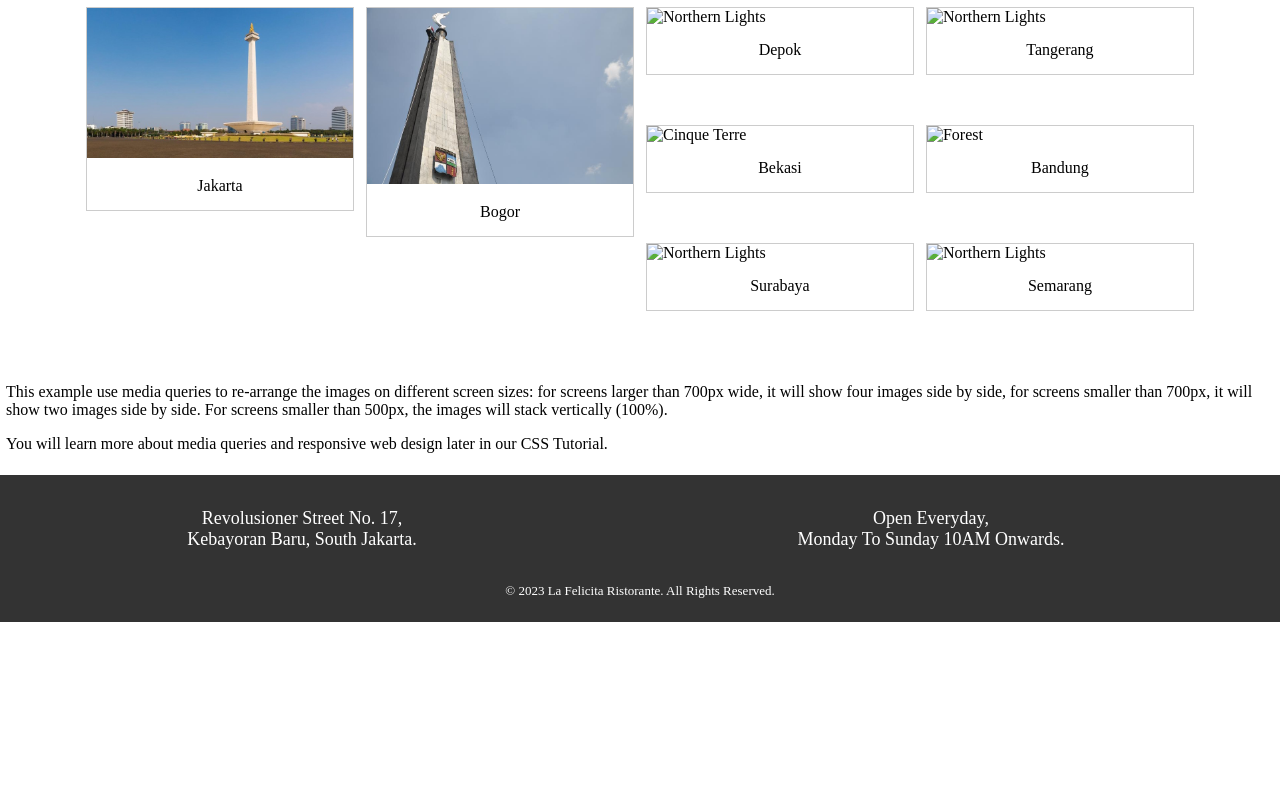
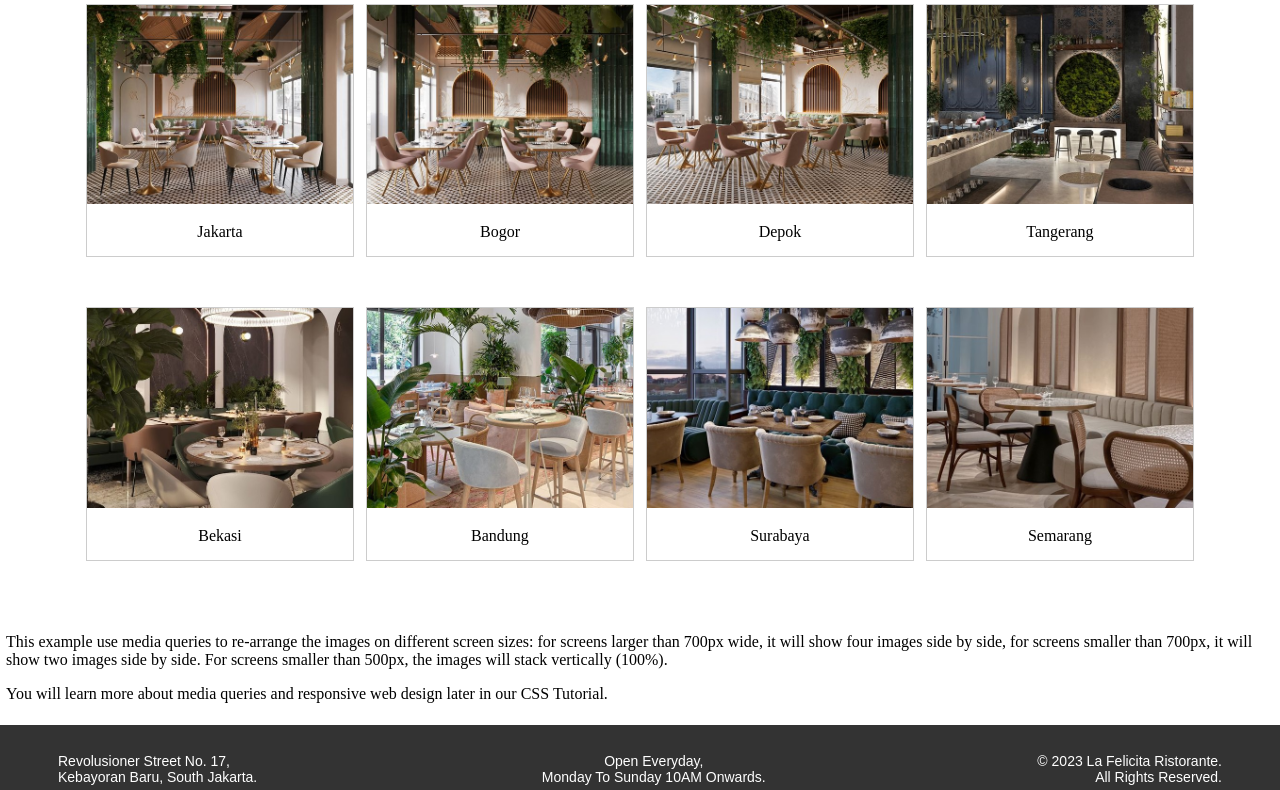
Before and after one commit to Kampus-Merdeka-Software-Engineering/FE-2-Surabaya-17, a plain HTML site: page branch.html in a window 1280 px wide. Shown: the part 153-943 px from the top of the page. Before the commit the page ends 800 px from the top, so only its background shows below. Drawn offline with Linux system fonts and the light colour scheme.

Commit message:
new
branch with footer

```diff
--- a/branch.html
+++ b/branch.html
@@ -24,7 +24,7 @@
 
     <div class="responsive">
       <div class="gallery">
-          <img src="picture/jkt.jpeg" alt="Cinque Terre">
+          <img src="picture/jkt1.jpg" alt="Cinque Terre">
         </a>
         <div class="desc">Jakarta</div>
       </div>
@@ -33,7 +33,7 @@
 
     <div class="responsive">
       <div class="gallery">
-          <img src="picture/bogor.jpg" alt="Forest">
+          <img src="picture/bgr.jpg" alt="Forest">
         </a>
         <div class="desc">Bogor</div>
       </div>
@@ -41,14 +41,14 @@
 
     <div class="responsive">
       <div class="gallery">
-          <img src="picture/spices.jpg" alt="Northern Lights">
+          <img src="picture/dpk.jpg" alt="Northern Lights">
         </a>
         <div class="desc">Depok</div>
       </div>
     </div>
     <div class="responsive">
       <div class="gallery">
-          <img src="picture/spices.jpg" alt="Northern Lights">
+          <img src="picture/tangerang.jpg" alt="Northern Lights">
         </a>
         <div class="desc">Tangerang</div>
       </div>
@@ -56,7 +56,7 @@
     <br>
     <div class="responsive">
       <div class="gallery">
-          <img src="picture/spices.jpg" alt="Cinque Terre">
+          <img src="picture/bks.jpg" alt="Cinque Terre">
         </a>
         <div class="desc">Bekasi</div>
       </div>
@@ -65,7 +65,7 @@
 
     <div class="responsive">
       <div class="gallery">
-          <img src="picture/spices.jpg" alt="Forest" >
+          <img src="picture/bdg.jpg" alt="Forest" >
         </a>
         <div class="desc">Bandung</div>
       </div>
@@ -73,14 +73,14 @@
 
     <div class="responsive">
       <div class="gallery">
-          <img src="picture/spices.jpg" alt="Northern Lights" >
+          <img src="picture/subay.jpg" alt="Northern Lights" >
         </a>
         <div class="desc">Surabaya</div>
       </div>
     </div>
     <div class="responsive">
       <div class="gallery">
-          <img src="picture/spices.jpg" alt="Northern Lights" >
+          <img src="picture/smg.jpg" alt="Northern Lights" >
         </a>
         <div class="desc">Semarang</div>
       </div>
@@ -98,16 +98,15 @@
   <div class="footer">
     <table>
     <tr>
-        <td>Revolusioner Street No. 17,
+        <td style="text-align: left;">Revolusioner Street No. 17,
           <br>Kebayoran Baru, South Jakarta.</td>
         <td>Open Everyday,
           <br>Monday To Sunday 10AM Onwards.</td>
+        <td style="text-align: right;">© 2023 La Felicita Ristorante.
+          <br>All Rights Reserved.
+        </td>
     </tr>
-      </table>
-      <p>© 2023 La Felicita Ristorante.
-        All Rights Reserved.
-      </p>
-    <div>
+    </table>
   </div>
 
 
--- a/css/branch.css
+++ b/css/branch.css
@@ -38,6 +38,11 @@ nav ul li a:hover{
 }
 body {margin:0;
 padding:0;}
+
+h1{
+  margin-top: 20px;
+  margin-bottom: 20px;
+}
 
 div.gallery {
     border: 1px solid #ccc;
@@ -99,17 +104,18 @@ div.gallery {
 
   .footer {
     background-color: #333;
-    padding: 10px;
+    padding: 5px;
     text-align: center;
     color: white;
-    font-size: 13px;
   }
-  .footer p{
-    margin-top: 30px;
-  }
+
   .footer table {
     width:100%;
     color: white;
     margin-top: 20px;
-    font-size: 18px;
+    margin-bottom: 20px;
+    font-size: 14px;
+    padding-left: 50px;
+    padding-right: 50px;
+    font-family: Arial;
   }
```
Also changed, not shown: reservation.html (+2 -2 lines), picture/bdg.jpg (added), picture/bgr.jpg (added), picture/bks.jpg (added), picture/bogor.jpg (deleted), picture/dpk.jpg (added), picture/jakarta.jpeg (deleted), picture/jkt.jpeg (deleted), picture/jkt1.jpg (added), picture/smg.jpg (added), picture/subay.jpg (added), picture/tangerang.jpg (added).
